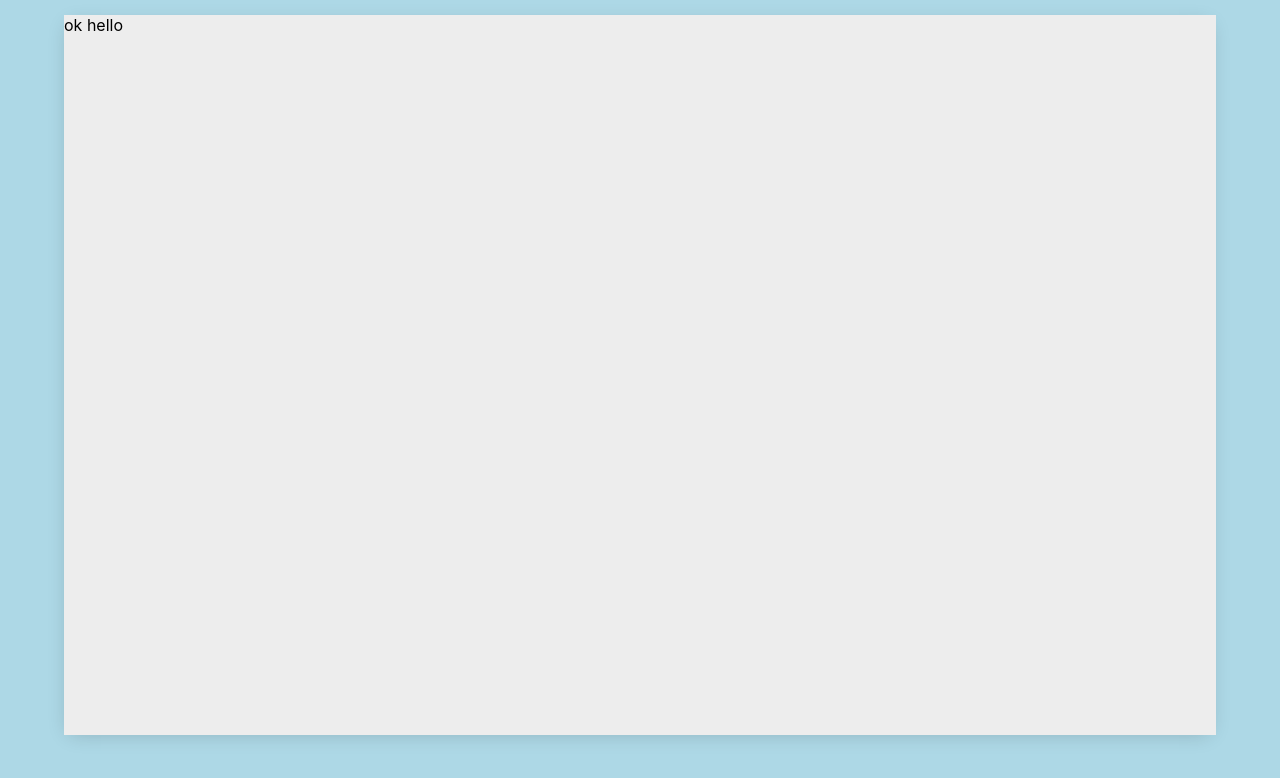
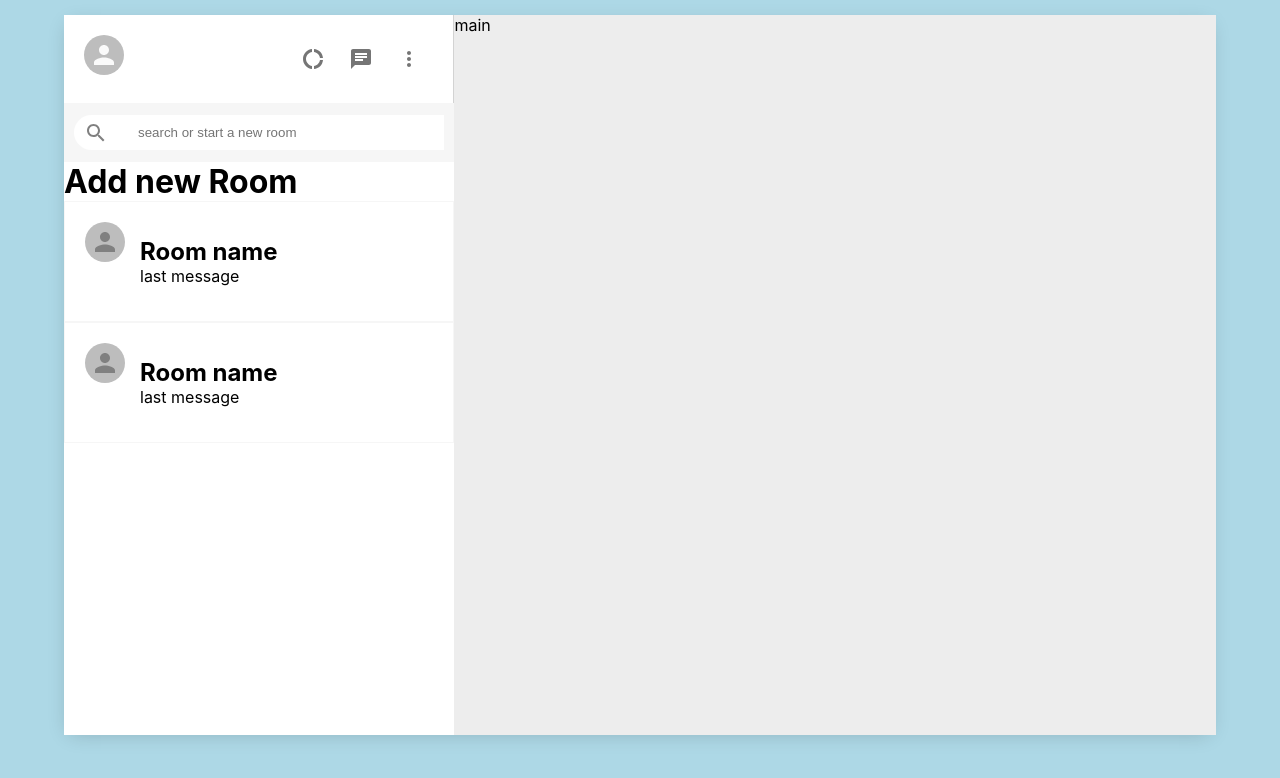
Before and after one commit to saddamarbaa/whatsapp-clone, a React (Create React App) app: page / in a window 1280 px wide. Shown: the top 778 px of the page. Built offline with nearby package versions, Linux system fonts and the light colour scheme.

Commit message:
ADD:SidebarCaht Component

```diff
--- a/package.json
+++ b/package.json
@@ -3,12 +3,15 @@
   "version": "0.1.0",
   "private": true,
   "dependencies": {
+    "@material-ui/core": "^4.11.3",
+    "@material-ui/icons": "^4.11.2",
     "@testing-library/jest-dom": "^5.11.9",
     "@testing-library/react": "^11.2.5",
     "@testing-library/user-event": "^12.8.1",
     "react": "^17.0.1",
     "react-dom": "^17.0.1",
     "react-scripts": "4.0.3",
+    "styled-components": "^5.2.1",
     "web-vitals": "^1.1.0"
   },
   "scripts": {
--- a/src/App.css
+++ /dev/null
@@ -1,3 +0,0 @@
-.App {
-  text-align: center;
-}
--- a/src/App.js
+++ b/src/App.js
@@ -1,27 +1,22 @@
 import styled from "styled-components";
 import React from "react";
+import Sidebar from "./components/Sidebar";
+import Main from "./Main";
 
 const App = () => {
   return (
-    <Wrapper>
-      <AppContainer>
-        <AppBody>ok hello</AppBody>
-      </AppContainer>
-    </Wrapper>
+    <AppWrapper>
+      <AppBody>
+        <Sidebar />
+        <Main />
+      </AppBody>
+    </AppWrapper>
   );
 };
 
 export default App;
 
-const Wrapper = styled.div`
-  * {
-    margin: 0;
-    padding: 0;
-    box-sizing: border-box;
-  }
-`;
-
-const AppContainer = styled.div`
+const AppWrapper = styled.div`
   background-color: lightblue;
   height: 100vh;
   display: flex;
@@ -30,6 +25,7 @@ const AppContainer = styled.div`
 `;
 
 const AppBody = styled.div`
+  display: flex;
   background-color: #ededed;
   height: 90vh;
   width: 90vw;
--- /dev/null
+++ b/src/Main.js
@@ -0,0 +1,7 @@
+import React from "react";
+
+function Main() {
+  return <div>main</div>;
+}
+
+export default Main;
--- a/src/components/Sidebar.js
+++ b/src/components/Sidebar.js
@@ -5,6 +5,7 @@ import ChatIcon from "@material-ui/icons/Chat";
 import MoreVertIcon from "@material-ui/icons/MoreVert";
 import SearchSharpIcon from "@material-ui/icons/SearchSharp";
 import { Avatar, IconButton } from "@material-ui/core";
+import SidebarCaht from "./SidebarCaht";
 
 const Sidebar = () => {
   return (
@@ -29,7 +30,12 @@ const Sidebar = () => {
           <input type="text" placeholder="search or start a new room" />
         </SidebarSearchContainer>
       </SidebarSearch>
-      <SidebarChat>ok</SidebarChat>
+
+      <SidebarCahtContainer>
+        <h1>Add new Room</h1>
+        <SidebarCaht />
+        <SidebarCaht />
+      </SidebarCahtContainer>
     </SidebarWrapper>
   );
 };
@@ -77,6 +83,7 @@ const SidebarSearchContainer = styled.div`
   width: 100%;
   height: 35px;
   border-radius: 30px;
+
   .MuiSvgIcon-root {
     color: gray;
     margin: 0 10px;
@@ -96,6 +103,7 @@ const SidebarSearchContainer = styled.div`
   }
 `;
 
-const SidebarChat = styled.div`
-  display: flex;
+const SidebarCahtContainer = styled.div`
+  flex: 1;
+  /* overflow: scroll; */
 `;
--- /dev/null
+++ b/src/components/SidebarCaht.js
@@ -0,0 +1,37 @@
+import { Avatar } from "@material-ui/core";
+import React from "react";
+import styled from "styled-components";
+
+const SidebarCaht = () => {
+  return (
+    <SidebarCahtWrapper>
+      <Avatar />
+      <SidebarCahtInfo>
+        <h2>Room name</h2>
+        <p>last message </p>
+      </SidebarCahtInfo>
+    </SidebarCahtWrapper>
+  );
+};
+
+export default SidebarCaht;
+
+const SidebarCahtWrapper = styled.div`
+  display: flex;
+  padding: 20px;
+  border: 1px solid #f6f6f6;
+  cursor: pointer;
+
+  .MuiSvgIcon-root {
+    color: gray;
+    margin: 0 10px;
+  }
+
+  :hover {
+    background-color: #f6f6f6;
+  }
+`;
+
+const SidebarCahtInfo = styled.div`
+  padding: 15px;
+`;
--- a/src/index.css
+++ b/src/index.css
@@ -1,13 +1,18 @@
 body {
   margin: 0;
-  font-family: -apple-system, BlinkMacSystemFont, 'Segoe UI', 'Roboto', 'Oxygen',
-    'Ubuntu', 'Cantarell', 'Fira Sans', 'Droid Sans', 'Helvetica Neue',
+  font-family: -apple-system, BlinkMacSystemFont, "Segoe UI", "Roboto", "Oxygen",
+    "Ubuntu", "Cantarell", "Fira Sans", "Droid Sans", "Helvetica Neue",
     sans-serif;
   -webkit-font-smoothing: antialiased;
   -moz-osx-font-smoothing: grayscale;
 }
 
 code {
-  font-family: source-code-pro, Menlo, Monaco, Consolas, 'Courier New',
+  font-family: source-code-pro, Menlo, Monaco, Consolas, "Courier New",
     monospace;
 }
+
+* {
+  margin: 0;
+  padding: 0;
+}
```
Also changed, not shown: 1 other file (tests, documents, lock files or other folders).
